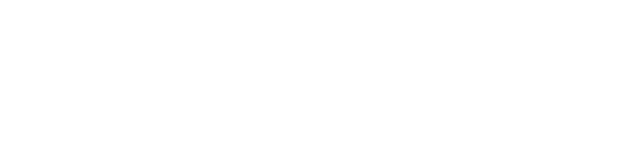
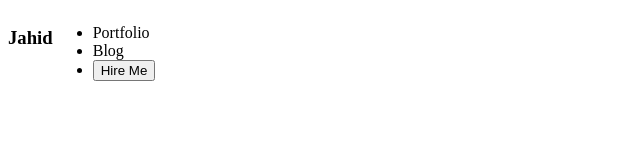
Before and after one commit to jahidulislam3/devlopar-portfolio, a plain HTML site: page index.html in a window 1280 px wide. Shown: the whole page, without its empty margins (0-640 px from the left). Drawn offline with Linux system fonts and the light colour scheme.

```diff
--- a/index.html
+++ b/index.html
@@ -3,11 +3,19 @@
 <head>
     <meta charset="UTF-8">
     <meta name="viewport" content="width=device-width, initial-scale=1.0">
+    <link rel="stylesheet" href="style/style.css">
     <title>Deblopar Portfolio</title>
 </head>
 <body>
     <header>
-
+        <nav>
+            <h3>Jahid</h3>
+            <ul>
+                <li>Portfolio</li>
+                <li>Blog</li>
+                <li><button>Hire Me</button></li>
+            </ul>
+        </nav>
     </header>
     <main>
 
--- /dev/null
+++ b/style/style.css
@@ -0,0 +1,3 @@
+nav{
+    display: flex;
+}
```
